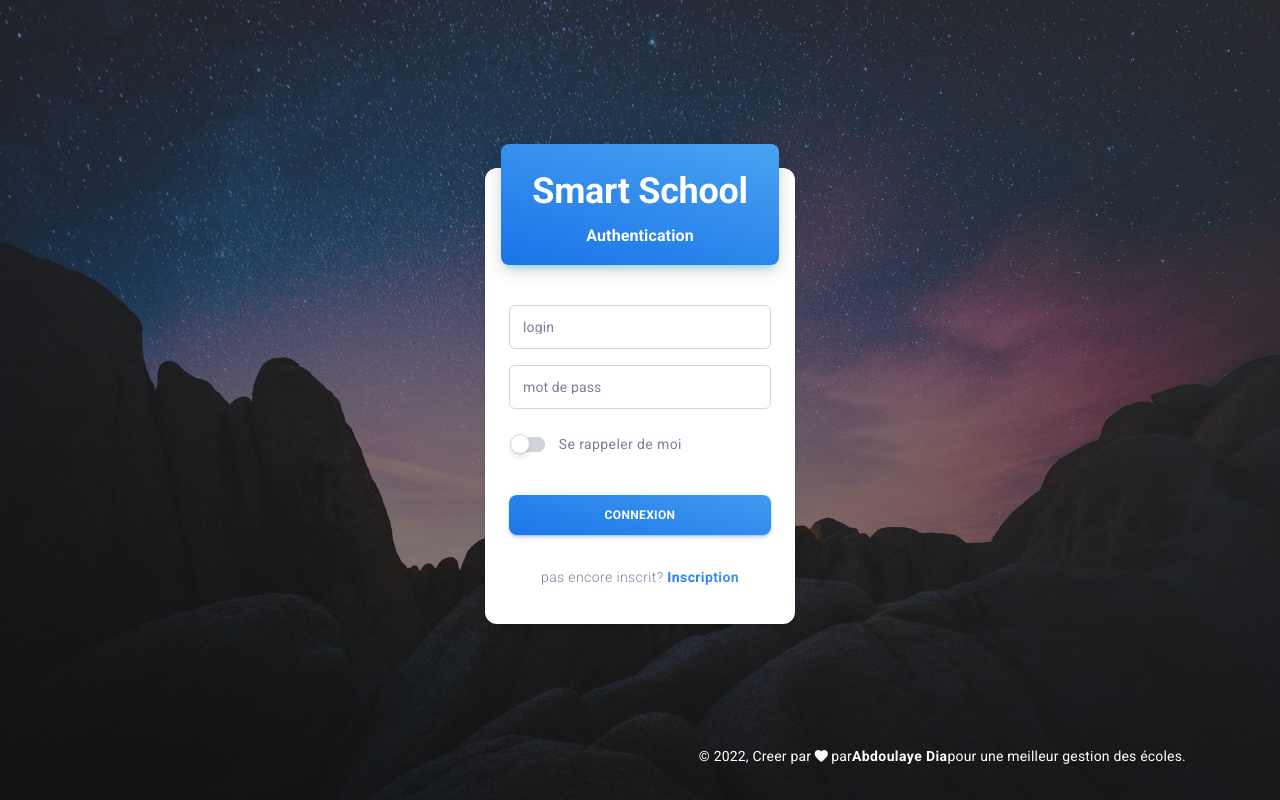
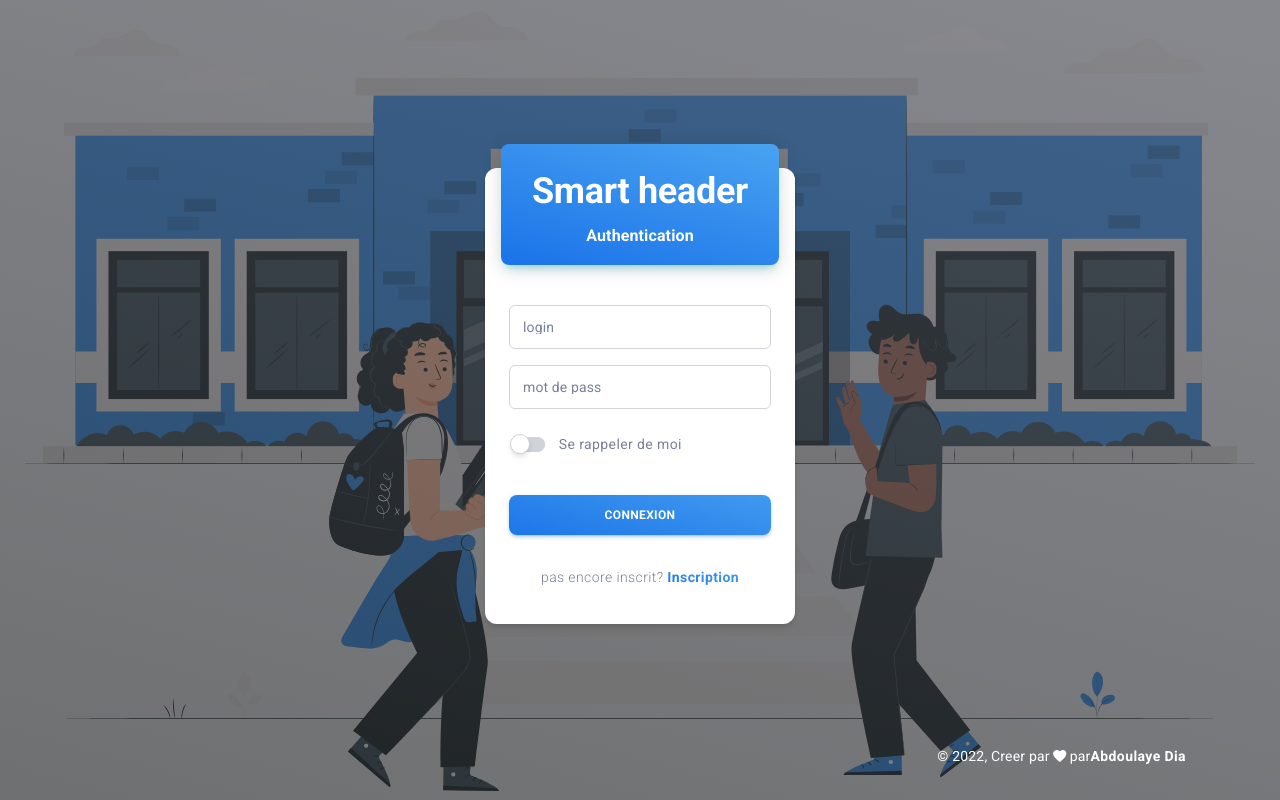
Before and after one commit to DiaAbdoulaye93/SmartScholl_Front, a React (Create React App) app: page /authentication/sign-in in a window 1280 px wide. Built offline with nearby package versions, Linux system fonts and the light colour scheme.

Commit message:
Login oage bg update

```diff
--- a/src/App.js
+++ b/src/App.js
@@ -155,7 +155,7 @@ export default function App() {
             <Sidenav
               color={sidenavColor}
               brand={(transparentSidenav && !darkMode) || whiteSidenav ? brandDark : brandWhite}
-              brandName="Smart School"
+              brandName="Smart header"
               routes={routes}
               onMouseEnter={handleOnMouseEnter}
               onMouseLeave={handleOnMouseLeave}
@@ -179,7 +179,7 @@ export default function App() {
           <Sidenav
             color={sidenavColor}
             brand={(transparentSidenav && !darkMode) || whiteSidenav ? brandDark : brandWhite}
-            brandName="Smart School"
+            brandName="Smart header"
             routes={routes}
             onMouseEnter={handleOnMouseEnter}
             onMouseLeave={handleOnMouseLeave}
--- a/src/layouts/authentication/components/Footer/index.js
+++ b/src/layouts/authentication/components/Footer/index.js
@@ -76,7 +76,6 @@ function Footer({ light }) {
                 Abdoulaye Dia
               </MDTypography>
             </Link>
-            pour une meilleur gestion des écoles.
           </MDBox>
         </MDBox>
       </Container>
--- a/src/layouts/authentication/sign-in/index.js
+++ b/src/layouts/authentication/sign-in/index.js
@@ -32,7 +32,7 @@ import MDButton from "components/MDButton";
 import BasicLayout from "layouts/authentication/components/BasicLayout";
 
 // Images
-import bgImage from "assets/images/bg-sign-in-basic.jpeg";
+import bgImage from "assets/images/bg.svg";
 
 function Basic() {
   const [rememberMe, setRememberMe] = useState(false);
@@ -54,7 +54,7 @@ function Basic() {
           textAlign="center"
         >
           <MDTypography variant="h2" fontWeight="medium" color="white" mt={1}>
-            Smart School
+            Smart header
           </MDTypography>
           <MDTypography variant="h6" fontWeight="medium" color="white" mt={1}>
             Authentication
```
Also changed, not shown: src/assets/images/bg.svg (added).
